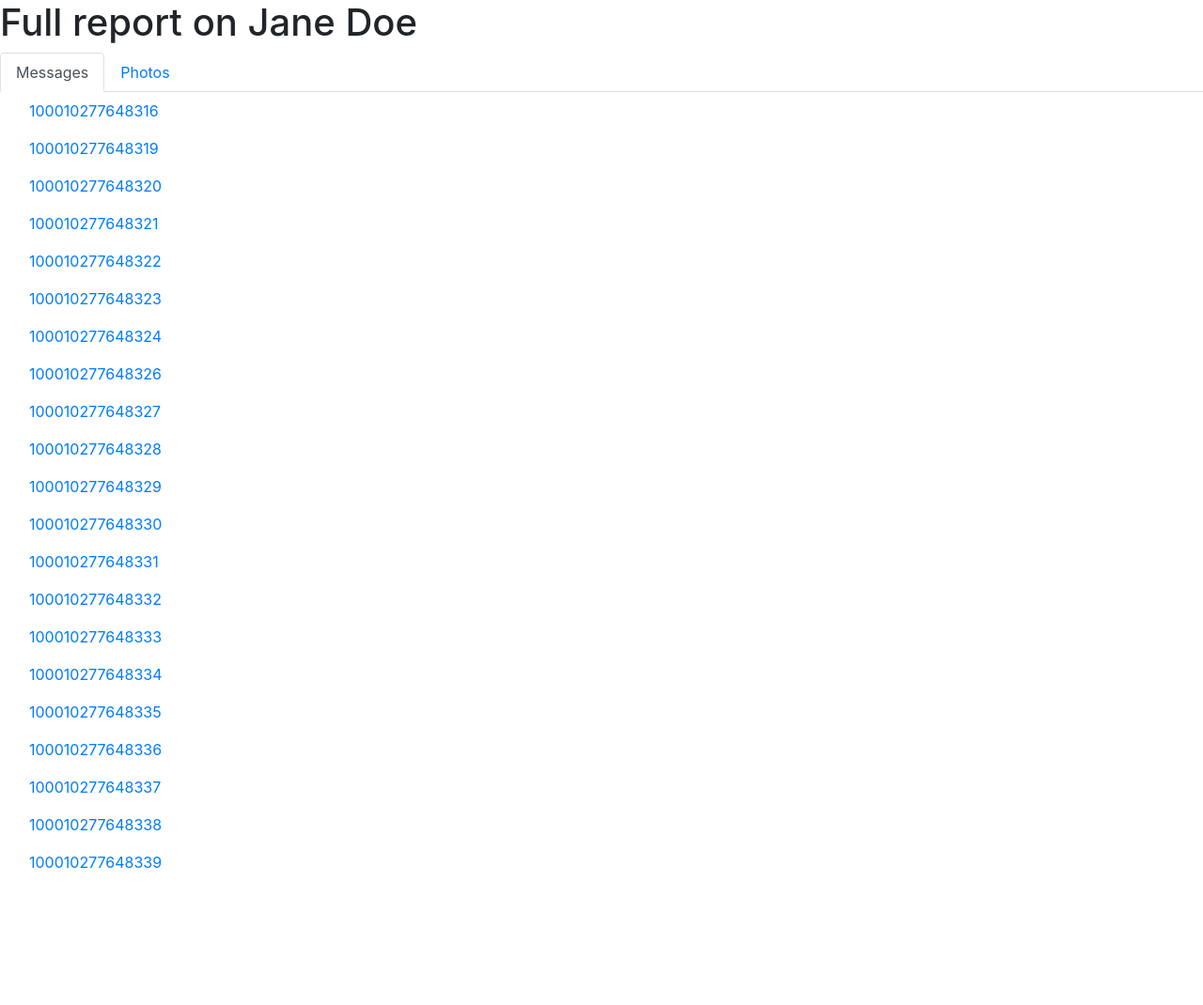
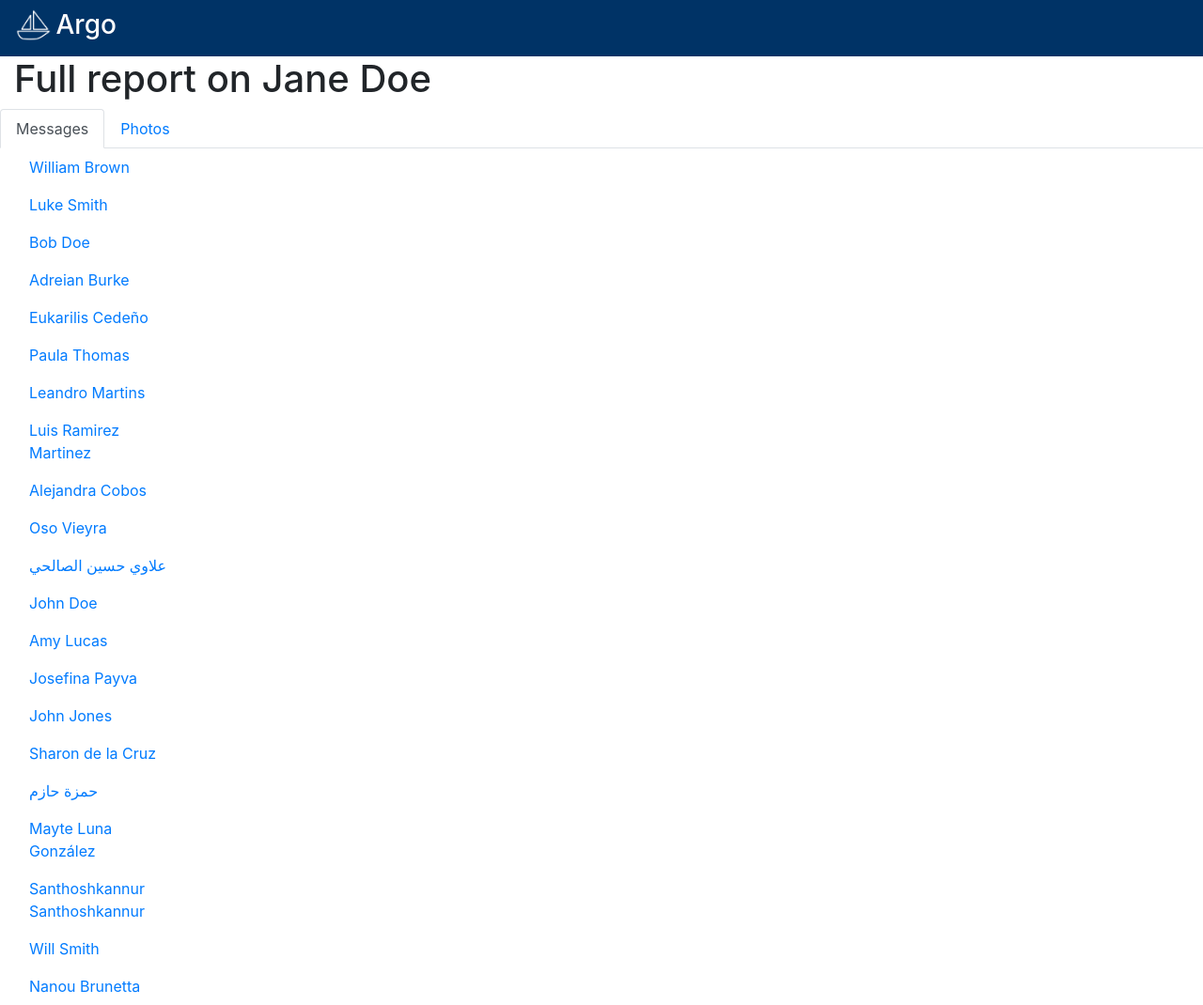
Before and after one commit to dyc3/data-dump-reader, a Flask app: page / in a window 1280 px wide. Shown: the whole page at 94% size. Before the commit the page ends 924 px from the top, so only its background shows below. Run offline with Flask 2, Linux system fonts and the light colour scheme; parts of the project's set-up code (start-up, migrations or seed data) failed here and were passed over; some libraries are stand-ins or nearby versions.

Commit message:
add logo bar

```diff
--- a/main.py
+++ b/main.py
@@ -71,6 +71,34 @@ def get_all_user_ids(source_path: Path):
 	return user_ids
 
 def get_full_name_facebook(user_id):
+	# FIXME: THIS IS TEMPORARY, because facebook started blocking us
+	tmp_user_dict = {
+		"100010277648316": "William Brown",
+		"100010277648319": "Luke Smith",
+		"100010277648320": "Bob Doe",
+		"100010277648321": "Adreian Burke",
+		"100010277648322": "Eukarilis Cedeño",
+		"100010277648323": "Paula Thomas",
+		"100010277648324": "Leandro Martins",
+		"100010277648326": "Luis Ramirez Martinez",
+		"100010277648327": "Alejandra Cobos",
+		"100010277648328": "Oso Vieyra",
+		"100010277648329": "علاوي حسين الصالحي",
+		"100010277648330": "John Doe",
+		"100010277648331": "Amy Lucas",
+		"100010277648332": "Josefina Payva",
+		"100010277648333": "John Jones",
+		"100010277648334": "Sharon de la Cruz",
+		"100010277648335": "حمزة حازم",
+		"100010277648336": "Mayte Luna González",
+		"100010277648337": "Santhoshkannur Santhoshkannur",
+		"100010277648338": "Will Smith",
+		"100010277648339": "Nanou Brunetta",
+	}
+
+	if user_id in tmp_user_dict:
+		return tmp_user_dict[user_id]
+
 	resp = requests.get("https://www.facebook.com/" + str(user_id))
 	if resp.status_code != 200:
 		print("failed to get full name for {}, got response {}".format(user_id, resp.status_code))
@@ -228,6 +256,11 @@ def index():
 							.replace("$USER_CONVERSATIONS", render_conversations())
 		return full_text
 
+@app.route("/icon.png")
+def get_icon_photo():
+	with open("./templates/icon.png", "rb") as f:
+		return f.read()
+
 @app.route("/photos/<filename>")
 def get_photo(filename):
 	with (INPUT_FOLDER / "photos" / filename).open("rb") as f:
--- a/templates/index.html
+++ b/templates/index.html
@@ -4,6 +4,22 @@
 		<link rel="stylesheet" href="https://stackpath.bootstrapcdn.com/bootstrap/4.3.1/css/bootstrap.min.css" integrity="sha384-ggOyR0iXCbMQv3Xipma34MD+dH/1fQ784/j6cY/iJTQUOhcWr7x9JvoRxT2MZw1T" crossorigin="anonymous">
 
 		<style>
+		.logo {
+			background-color: #003366;
+			color: white;
+			height: 60px;
+			padding-left: 15px;
+		}
+
+		.logo * {
+			display:inline-block;
+			margin-top:-10px;
+		}
+
+		.logo h3 {
+			margin-top:10px;
+		}
+
 		.card {
 			box-shadow: 0 4px 8px 0 rgba(0, 0, 0, 0.2);
 			transition: 0.3s;
@@ -55,7 +71,12 @@
 	</head>
 <body>
 
-	<div>
+	<div class="logo">
+		<img class="img-fluid" height="40" width="40" src="/icon.png" />
+		<h3>Argo</h3>
+	</div>
+
+	<div class="container-fluid">
 		<h1>Full report on $TARGET_USER</h1>
 	</div>
 
```
Also changed, not shown: templates/icon.png (added).
